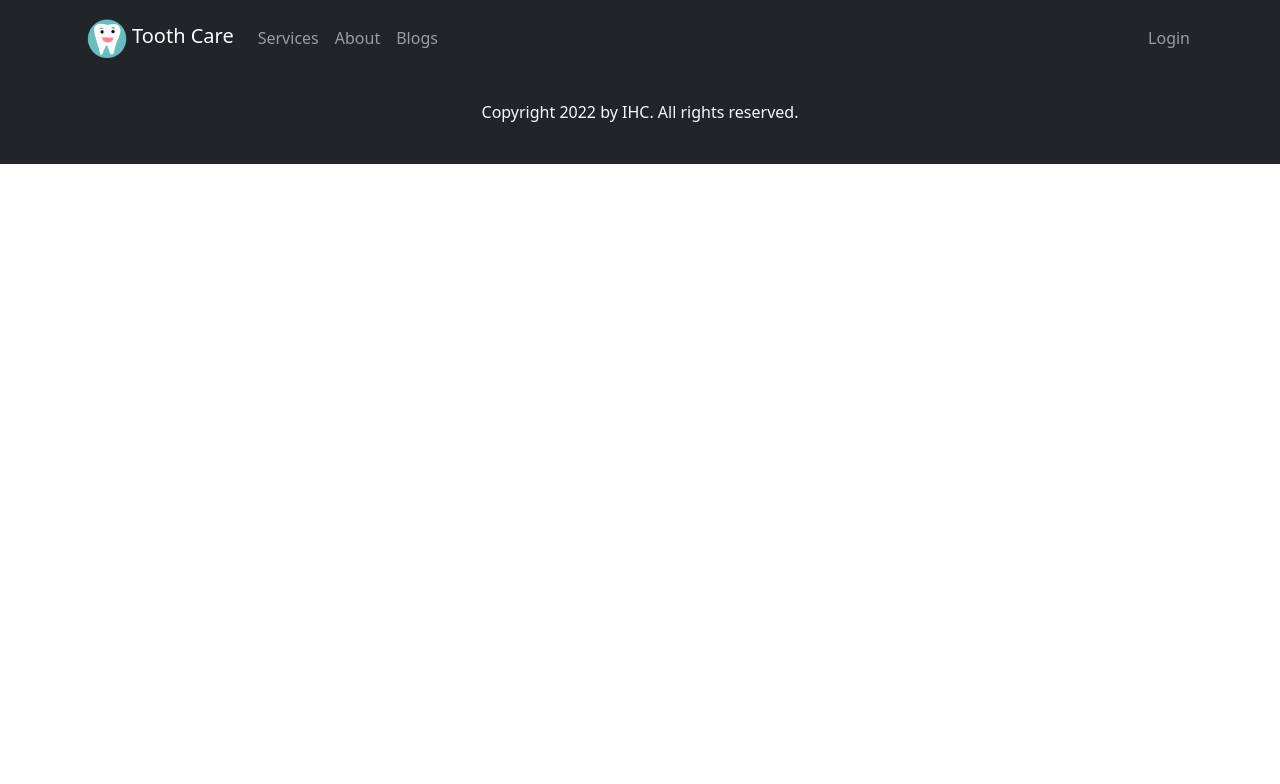
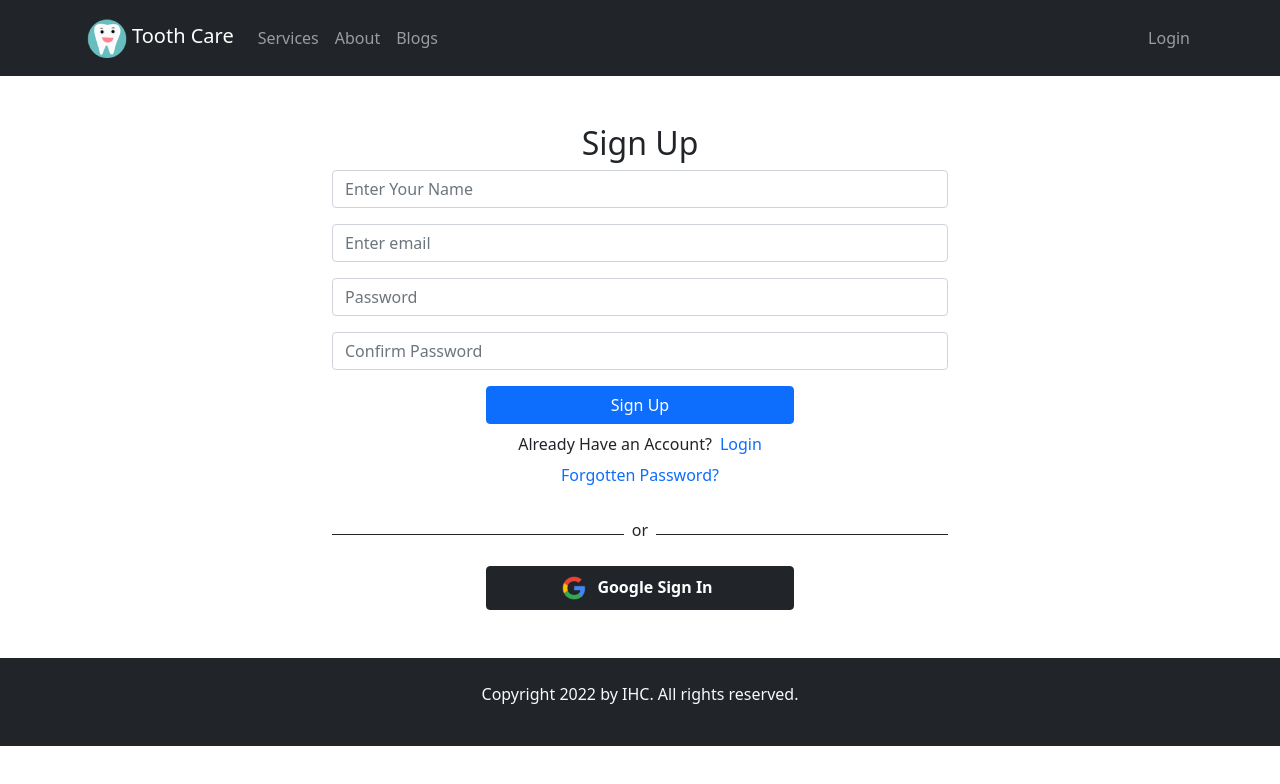
Before and after one commit to IHC25/tooth-care-bd, a React (Create React App) app: page /signup in a window 1280 px wide. Shown: the top 784 px of the page. Built offline with nearby package versions, Linux system fonts and the light colour scheme.

Commit message:
login and sign up page added

```diff
--- a/src/App.js
+++ b/src/App.js
@@ -5,6 +5,10 @@ import About from "./components/About/About";
 import Home from "./components/Home/Home/Home";
 import Blogs from "./components/Blogs/Blogs";
 import Footer from "./components/Footer/Footer";
+import Services from "./components/Home/Services/Services";
+import Checkout from "./components/Checkout/Checkout";
+import Login from "./components/Login/Login";
+import SignUp from "./components/SignUp/SignUp";
 
 function App() {
   return (
@@ -13,8 +17,15 @@ function App() {
       <Routes>
         <Route path="/" element={<Home></Home>}></Route>
         <Route path="/home" element={<Home></Home>}></Route>
+        <Route path="/services" element={<Services></Services>}></Route>
         <Route path="/about" element={<About></About>}></Route>
         <Route path="/blogs" element={<Blogs></Blogs>}></Route>
+        <Route
+          path="/checkout/:serviceId"
+          element={<Checkout></Checkout>}
+        ></Route>
+        <Route path="/login" element={<Login></Login>}></Route>
+        <Route path="/signup" element={<SignUp></SignUp>}></Route>
       </Routes>
       <Footer></Footer>
     </div>
--- /dev/null
+++ b/src/components/Checkout/Checkout.js
@@ -0,0 +1,14 @@
+import React from "react";
+import { useParams } from "react-router-dom";
+
+const Checkout = () => {
+  const { serviceId } = useParams();
+  return (
+    <div>
+      <h1>This is Checkout</h1>
+      <h2>Service Number: {serviceId}</h2>
+    </div>
+  );
+};
+
+export default Checkout;
--- a/src/components/Home/Service/Service.js
+++ b/src/components/Home/Service/Service.js
@@ -1,8 +1,14 @@
 import React from "react";
 import { Button, Card } from "react-bootstrap";
+import { useNavigate } from "react-router-dom";
 
-const Service = (props) => {
-  const { img, name, description, price } = props.service;
+const Service = ({ service }) => {
+  const { img, name, description, price, id } = service;
+  const navigate = useNavigate();
+
+  const navigateToCheckout = (id) => {
+    navigate(`/checkout/${id}`);
+  };
   return (
     <div className="col d-flex justify-content-center">
       <Card style={{ width: "18rem" }}>
@@ -12,6 +18,7 @@ const Service = (props) => {
           <Card.Text className="p-2">{description.slice(0, 58)}</Card.Text>
           <Card.Subtitle className="pb-5">Fee: ${price}</Card.Subtitle>
           <Button
+            onClick={() => navigateToCheckout(id)}
             className="position-absolute bottom-0 start-50 translate-middle-x mb-1"
             variant="info"
           >
--- a/src/components/Home/Services/Services.js
+++ b/src/components/Home/Services/Services.js
@@ -13,7 +13,7 @@ const Services = () => {
   return (
     <div className="py-2">
       <h2>Services</h2>
-      <div className="row row-cols-lg-4 row-cols-md-2 row-cols-1 p-2 g-3">
+      <div className="row row-cols-lg-4 row-cols-md-2 row-cols-1 p-2 g-3 mx-0">
         {services.map((service) => (
           <Service key={service.id} service={service}></Service>
         ))}
--- /dev/null
+++ b/src/components/Login/Login.js
@@ -0,0 +1,44 @@
+import React from "react";
+import { Button, Form } from "react-bootstrap";
+import { Link } from "react-router-dom";
+import SocialLogin from "../SocialLogin/SocialLogin";
+
+const Login = () => {
+  return (
+    <div className="container w-50 mx-auto my-5">
+      <h2>Login</h2>
+      <Form>
+        <Form.Group className="mb-3" controlId="formBasicEmail">
+          <Form.Control type="email" placeholder="Enter email" required />
+        </Form.Group>
+
+        <Form.Group className="mb-3" controlId="formBasicPassword">
+          <Form.Control type="password" placeholder="Password" required />
+        </Form.Group>
+
+        <Button
+          variant="primary"
+          className="d-block w-50 mx-auto mb-2"
+          type="submit"
+        >
+          Login
+        </Button>
+      </Form>
+      <p>
+        New to Tooth Care?
+        <Link
+          to="/signup"
+          className="text-primary ps-2 pe-auto text-decoration-none"
+        >
+          Create a New Account
+        </Link>
+        <button className="btn btn-link text-primary text-decoration-none d-block mx-auto">
+          Forgotten Password?
+        </button>{" "}
+      </p>
+      <SocialLogin></SocialLogin>
+    </div>
+  );
+};
+
+export default Login;
--- /dev/null
+++ b/src/components/SignUp/SignUp.js
@@ -0,0 +1,56 @@
+import React from "react";
+import { Button, Form } from "react-bootstrap";
+import { Link } from "react-router-dom";
+import SocialLogin from "../SocialLogin/SocialLogin";
+
+const SignUp = () => {
+  return (
+    <div className="container w-50 mx-auto my-5">
+      <h2>Sign Up</h2>
+      <Form>
+        <Form.Group className="mb-3" controlId="formBasicText">
+          <Form.Control type="text" placeholder="Enter Your Name" required />
+        </Form.Group>
+
+        <Form.Group className="mb-3" controlId="formBasicEmail">
+          <Form.Control type="email" placeholder="Enter email" required />
+        </Form.Group>
+
+        <Form.Group className="mb-3" controlId="formBasicPassword">
+          <Form.Control type="password" placeholder="Password" required />
+        </Form.Group>
+
+        <Form.Group className="mb-3" controlId="formBasicPassword">
+          <Form.Control
+            type="password"
+            placeholder="Confirm Password"
+            required
+          />
+        </Form.Group>
+
+        <Button
+          variant="primary"
+          className="d-block w-50 mx-auto mb-2"
+          type="submit"
+        >
+          Sign Up
+        </Button>
+      </Form>
+      <p>
+        Already Have an Account?
+        <Link
+          to="/login"
+          className="text-primary ps-2 pe-auto text-decoration-none"
+        >
+          Login
+        </Link>
+        <button className="btn btn-link text-primary text-decoration-none d-block mx-auto">
+          Forgotten Password?
+        </button>{" "}
+      </p>
+      <SocialLogin></SocialLogin>
+    </div>
+  );
+};
+
+export default SignUp;
--- /dev/null
+++ b/src/components/SocialLogin/SocialLogin.js
@@ -0,0 +1,22 @@
+import React from "react";
+import google from "../../images/icons/google.png";
+
+const SocialLogin = () => {
+  return (
+    <div>
+      <div className="d-flex align-items-center">
+        <div style={{ height: "1px" }} className="bg-dark w-50"></div>
+        <p className="mt-2 px-2">or</p>
+        <div style={{ height: "1px" }} className="bg-dark w-50"></div>
+      </div>
+      <div>
+        <button className="btn btn-dark d-block mx-auto h-50 w-50 my-2">
+          <img src={google} alt="" />
+          <span className="px-2 fw-bold">Google Sign In</span>
+        </button>
+      </div>
+    </div>
+  );
+};
+
+export default SocialLogin;
```
Also changed, not shown: src/images/icons/google.png.
